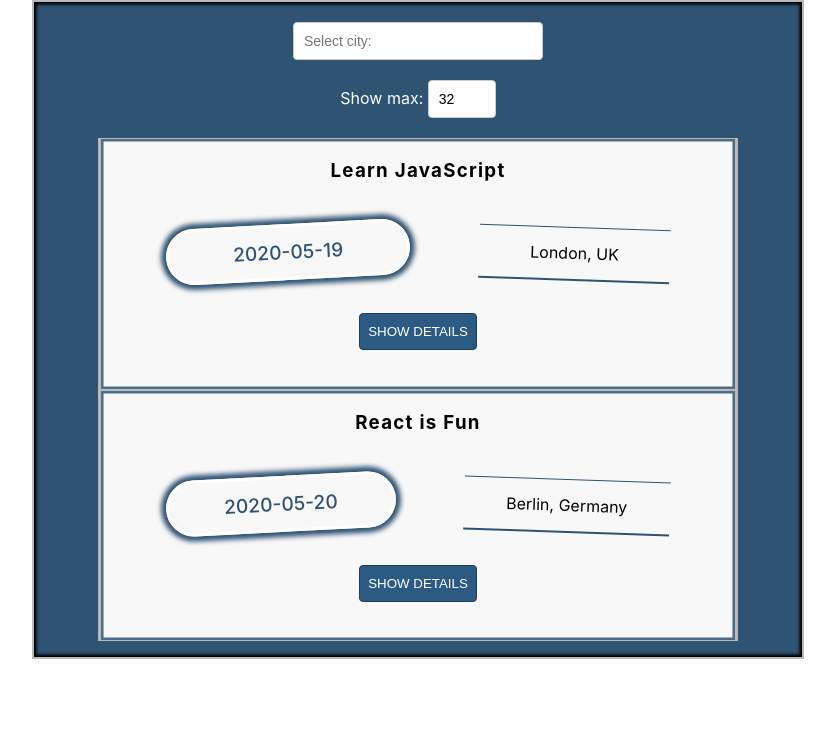
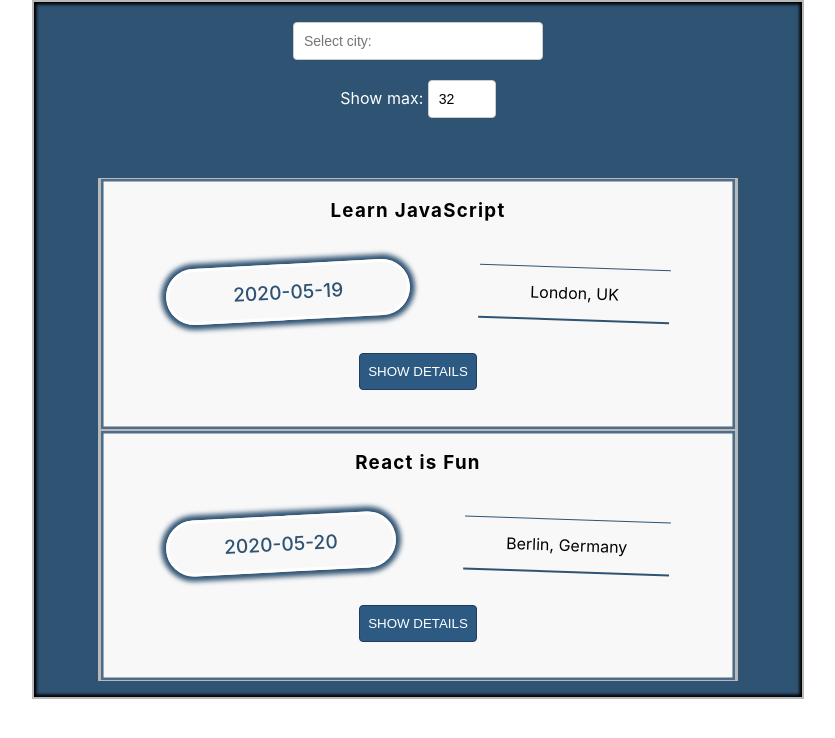
Before and after one commit to panchalswati/meet, a React (Create React App) app: page / in a window 1280 px wide. Shown: the top 738 px of the page, without its empty margins (224-1059 px from the left). Built offline with nearby package versions, Linux system fonts and the light colour scheme; what atatus-spa would draw is missing.

Commit message:
added ErrorAlert when user specify invalid no. of events

```diff
--- a/src/NumberOfEvents.js
+++ b/src/NumberOfEvents.js
@@ -1,4 +1,5 @@
 import React, { Component } from 'react';
+import { ErrorAlert } from './Alert';
 
 class NumberOfEvents extends Component {
 
@@ -32,6 +33,7 @@ class NumberOfEvents extends Component {
 
     render() {
         return (
+            <div>
                 <div className="numberOfEvents">
                     <label htmlFor="number-of-events">Show max: </label>
 
@@ -45,6 +47,10 @@ class NumberOfEvents extends Component {
 
                     />
                 </div>
+                <div className="errorAlert">
+                    <ErrorAlert text={this.state.errorText} />
+                </div>
+            </div>
         );
     }
 }
```
Lines whose indentation alone changed are shown as unchanged.
